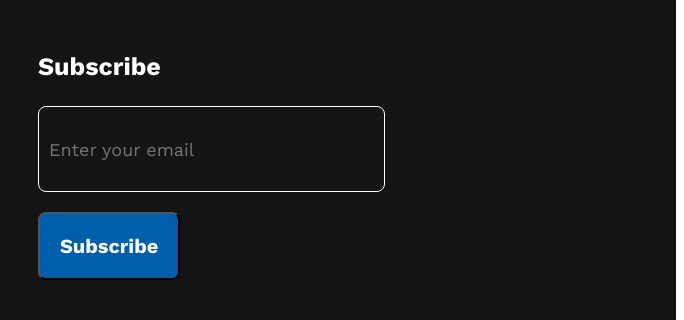
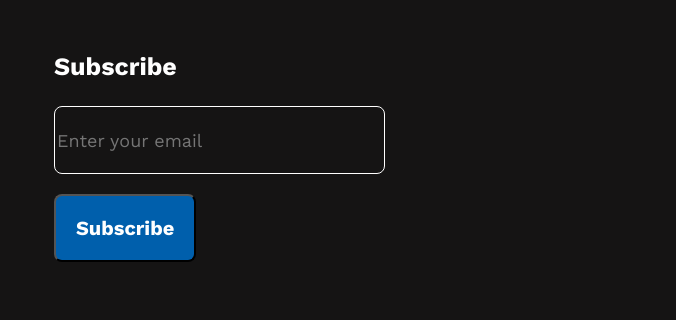
Before and after one commit to Mahmudul-Riad/first-portfolio-website, a plain HTML site: page assignment.html in a window 1280 px wide. Shown: the part 3373-3693 px from the top of the page, 596-1280 px from the left. Drawn offline with nearby package versions, Linux system fonts and the light colour scheme.

Commit message:
resolved

```diff
--- a/styles/style.css
+++ b/styles/style.css
@@ -329,14 +329,3 @@ input[type='text']{
     left: 1100px;
 
 }
-input{
-    background:#ffffff;
-
-    /* transform: translate(-50%,-50%); */
-    width: 400px;
-
-    font-size: 30px;
-    padding: 10px;
-    font-c
-
-}
```
